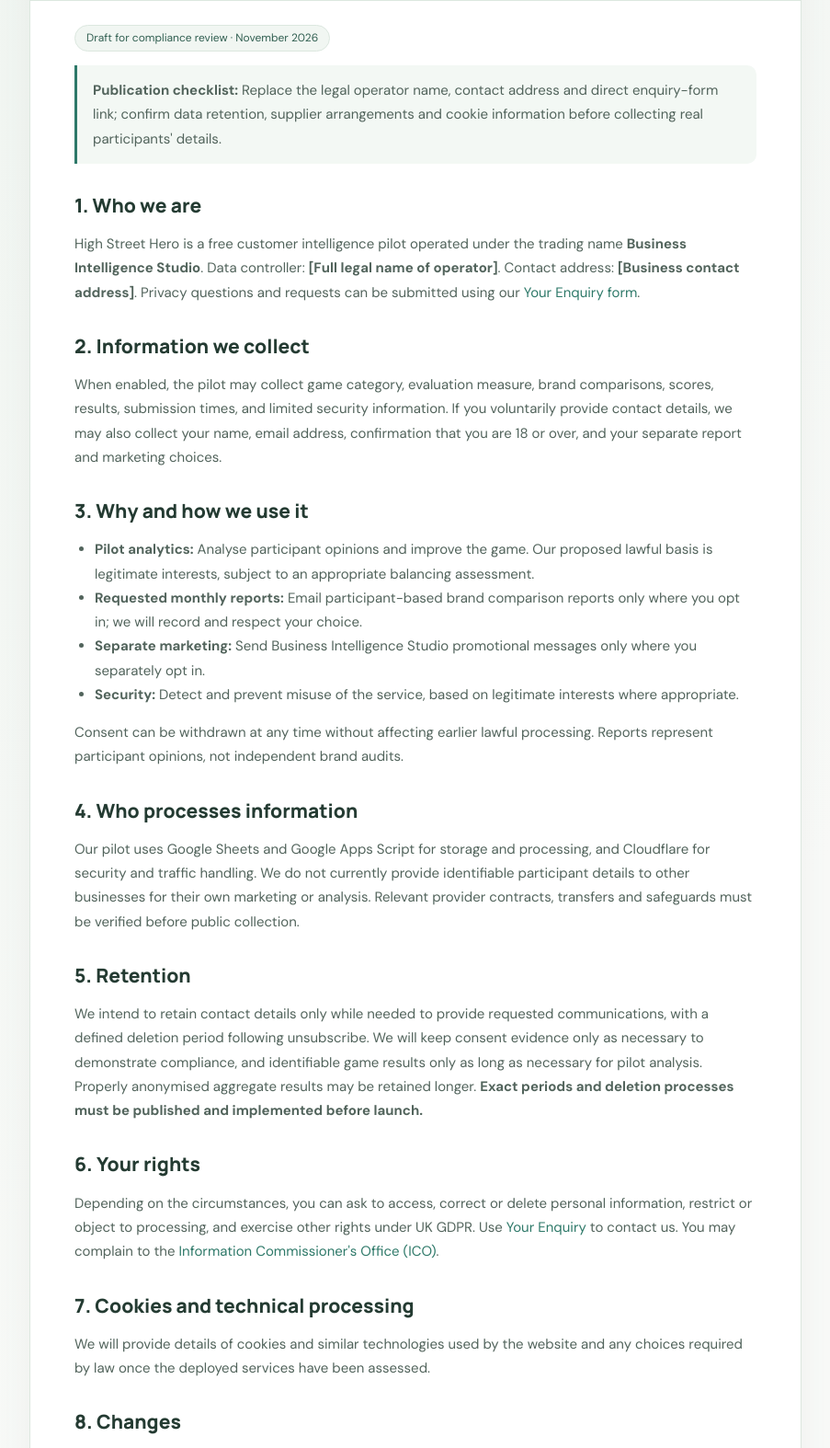
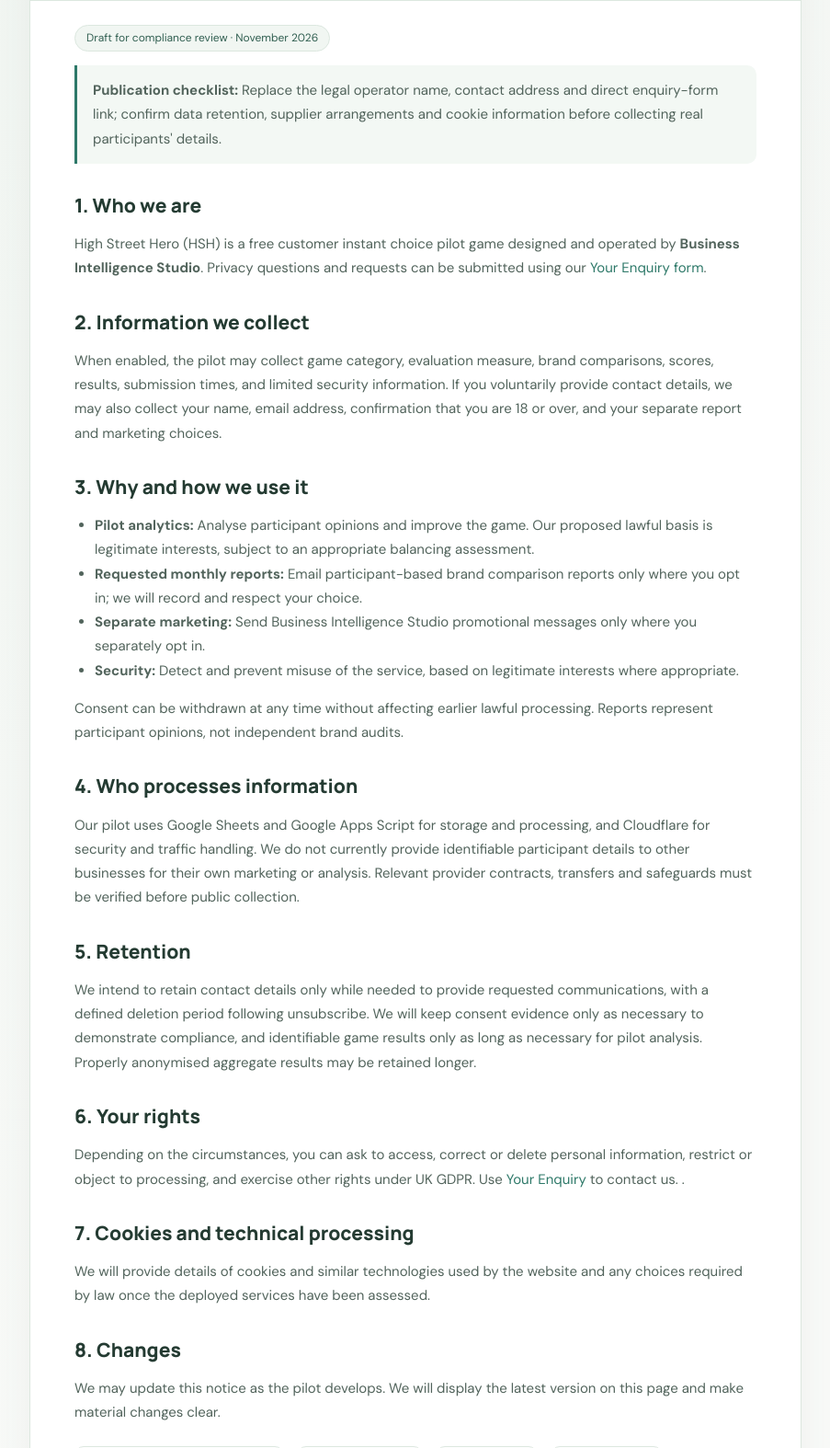
Before and after one commit to Ahsan-Analyst-Hub/Ahsan-Analyst-Hub.github.io, a plain HTML site: page high_street_hero_privacy.html in a window 1280 px wide. Shown: the part 594-2168 px from the top of the page at 92% size, without its empty margins (188-1091 px from the left). Drawn offline with Linux system fonts and the light colour scheme.

Commit message:
Revise privacy notice for High Street Hero pilot
Updated privacy notice to reflect changes in the pilot program, including revised sections on retention, rights, and cookies.

```diff
--- a/high_street_hero_privacy.html
+++ b/high_street_hero_privacy.html
@@ -4,11 +4,11 @@
 .wrap{width:min(840px,calc(100% - 32px));margin:34px auto 65px;background:#fff;border:1px solid var(--line);border-radius:18px;overflow:hidden;box-shadow:0 20px 65px #243b3212}
 .hero{padding:34px clamp(22px,5vw,48px);background:var(--mint);border-bottom:1px solid var(--line)}.eyebrow{font-size:11px;letter-spacing:.13em;text-transform:uppercase;color:var(--green);font-weight:800}.hero h1{font:750 clamp(29px,5vw,43px)/1.18 Manrope,sans-serif;letter-spacing:-.045em;margin:10px 0}.hero p{color:var(--muted);margin:0}.body{padding:26px clamp(22px,5vw,48px) 45px}h2{font:750 21px/1.3 Manrope,sans-serif;margin:32px 0 9px}h3{font:700 16px Manrope,sans-serif;margin:22px 0 7px}p,li{color:#52645c}ul{padding-left:22px}.pill{display:inline-block;background:#f1f6f2;color:#315f51;border:1px solid var(--line);border-radius:40px;padding:3px 12px;font-size:12px}.notice{border-left:3px solid var(--green);background:#f3f8f4;padding:14px 17px;border-radius:0 10px 10px 0}.links{display:flex;flex-wrap:wrap;gap:14px;margin-top:24px}.links a{border:1px solid var(--line);border-radius:10px;padding:10px 14px;text-decoration:none;font-weight:700}.links a:hover{background:var(--mint)}footer{font-size:12px;color:var(--muted);border-top:1px solid var(--line);padding:18px 24px;text-align:center}
 </style></head><body><main class="wrap"><header class="hero"><div class="eyebrow">Business Intelligence Studio · Pilot project</div><h1>High Street Hero — Privacy Notice</h1><p>How we handle game results and optional contact information during our customer intelligence pilot.</p></header><article class="body"><span class="pill">Draft for compliance review · November 2026</span><p class="notice"><strong>Publication checklist:</strong> Replace the legal operator name, contact address and direct enquiry-form link; confirm data retention, supplier arrangements and cookie information before collecting real participants' details.</p>
-<h2>1. Who we are</h2><p>High Street Hero is a free customer intelligence pilot operated under the trading name <strong>Business Intelligence Studio</strong>. Data controller: <strong>[Full legal name of operator]</strong>. Contact address: <strong>[Business contact address]</strong>. Privacy questions and requests can be submitted using our <a href="index.html#contact">Your Enquiry form</a>.</p>
+<h2>1. Who we are</h2><p>High Street Hero (HSH) is a free customer instant choice pilot game designed and operated by <strong>Business Intelligence Studio</strong>. Privacy questions and requests can be submitted using our <a href="index.html#contact">Your Enquiry form</a>.</p>
 <h2>2. Information we collect</h2><p>When enabled, the pilot may collect game category, evaluation measure, brand comparisons, scores, results, submission times, and limited security information. If you voluntarily provide contact details, we may also collect your name, email address, confirmation that you are 18 or over, and your separate report and marketing choices.</p>
 <h2>3. Why and how we use it</h2><ul><li><strong>Pilot analytics:</strong> Analyse participant opinions and improve the game. Our proposed lawful basis is legitimate interests, subject to an appropriate balancing assessment.</li><li><strong>Requested monthly reports:</strong> Email participant-based brand comparison reports only where you opt in; we will record and respect your choice.</li><li><strong>Separate marketing:</strong> Send Business Intelligence Studio promotional messages only where you separately opt in.</li><li><strong>Security:</strong> Detect and prevent misuse of the service, based on legitimate interests where appropriate.</li></ul><p>Consent can be withdrawn at any time without affecting earlier lawful processing. Reports represent participant opinions, not independent brand audits.</p>
 <h2>4. Who processes information</h2><p>Our pilot uses Google Sheets and Google Apps Script for storage and processing, and Cloudflare for security and traffic handling. We do not currently provide identifiable participant details to other businesses for their own marketing or analysis. Relevant provider contracts, transfers and safeguards must be verified before public collection.</p>
-<h2>5. Retention</h2><p>We intend to retain contact details only while needed to provide requested communications, with a defined deletion period following unsubscribe. We will keep consent evidence only as necessary to demonstrate compliance, and identifiable game results only as long as necessary for pilot analysis. Properly anonymised aggregate results may be retained longer. <strong>Exact periods and deletion processes must be published and implemented before launch.</strong></p>
-<h2>6. Your rights</h2><p>Depending on the circumstances, you can ask to access, correct or delete personal information, restrict or object to processing, and exercise other rights under UK GDPR. Use <a href="index.html#contact">Your Enquiry</a> to contact us. You may complain to the <a href="https://ico.org.uk/">Information Commissioner's Office (ICO)</a>.</p>
+<h2>5. Retention</h2><p>We intend to retain contact details only while needed to provide requested communications, with a defined deletion period following unsubscribe. We will keep consent evidence only as necessary to demonstrate compliance, and identifiable game results only as long as necessary for pilot analysis. Properly anonymised aggregate results may be retained longer. </p>
+<h2>6. Your rights</h2><p>Depending on the circumstances, you can ask to access, correct or delete personal information, restrict or object to processing, and exercise other rights under UK GDPR. Use <a href="index.html#contact">Your Enquiry</a> to contact us. </a>.</p>
 <h2>7. Cookies and technical processing</h2><p>We will provide details of cookies and similar technologies used by the website and any choices required by law once the deployed services have been assessed.</p>
-<h2>8. Changes</h2><p>We may update this notice as the pilot develops. We will display the latest version on this page and make material changes clear.</p><nav class="links" aria-label="Related pages"><a href="high_street_hero_pilot_form.html">← Back to High Street Hero</a><a href="high_street_hero_privacy.html">Privacy Notice</a><a href="high_street_hero_terms.html">Pilot Terms</a><a href="index.html#contact">Your Enquiry</a></nav></article><footer>Business Intelligence Studio · High Street Hero Pilot</footer></main></body></html>
+<h2>8. Changes</h2><p>We may update this notice as the pilot develops. We will display the latest version on this page and make material changes clear.</p><nav class="links" aria-label="Related pages"><a href="high_street_hero.html">← Back to High Street Hero</a><a href="high_street_hero_privacy.html">Privacy Notice</a><a href="high_street_hero_terms.html">Pilot Terms</a><a href="index.html#contact">Your Enquiry</a></nav></article><footer>Business Intelligence Studio · High Street Hero Pilot</footer></main></body></html>
```
